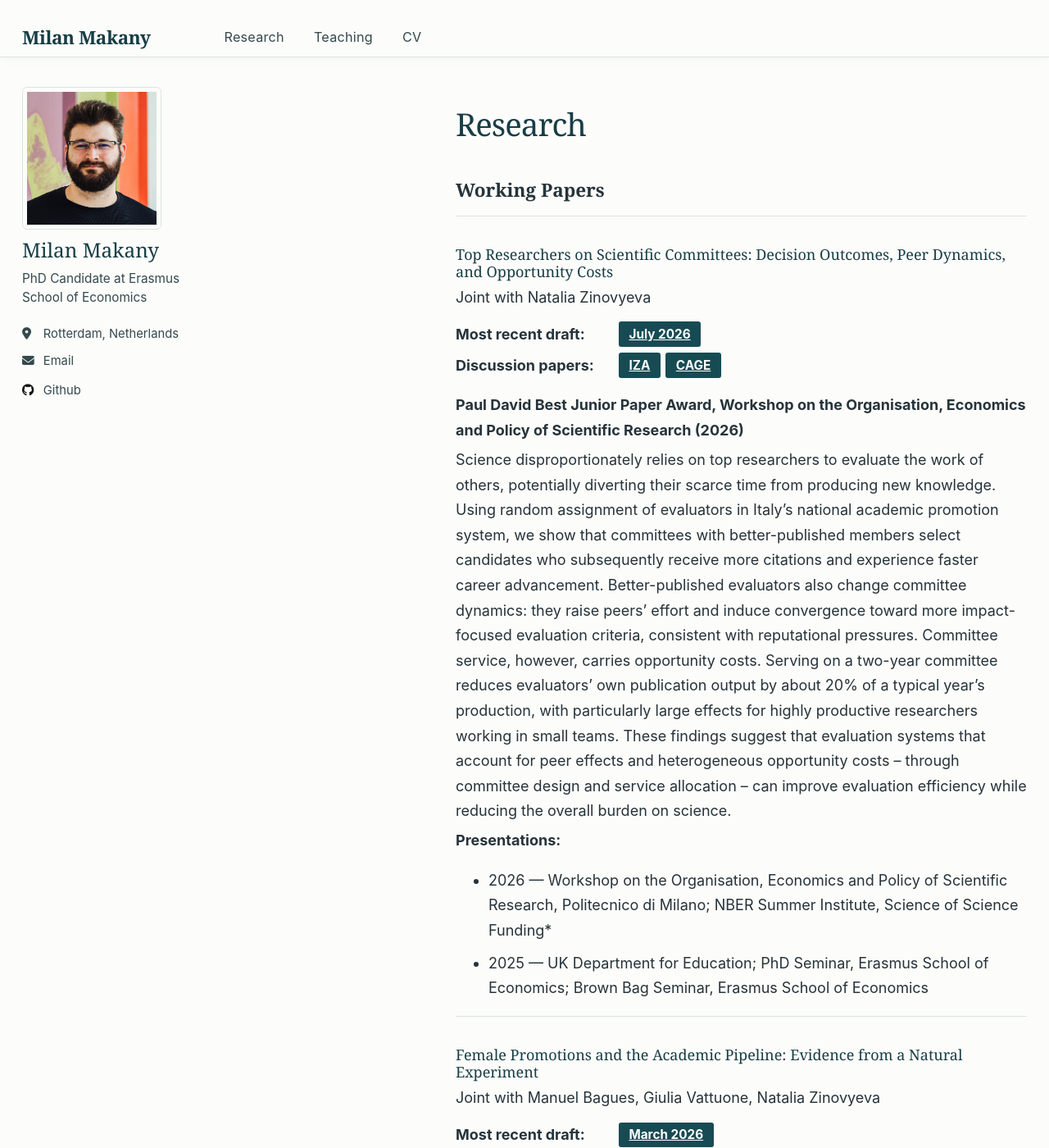
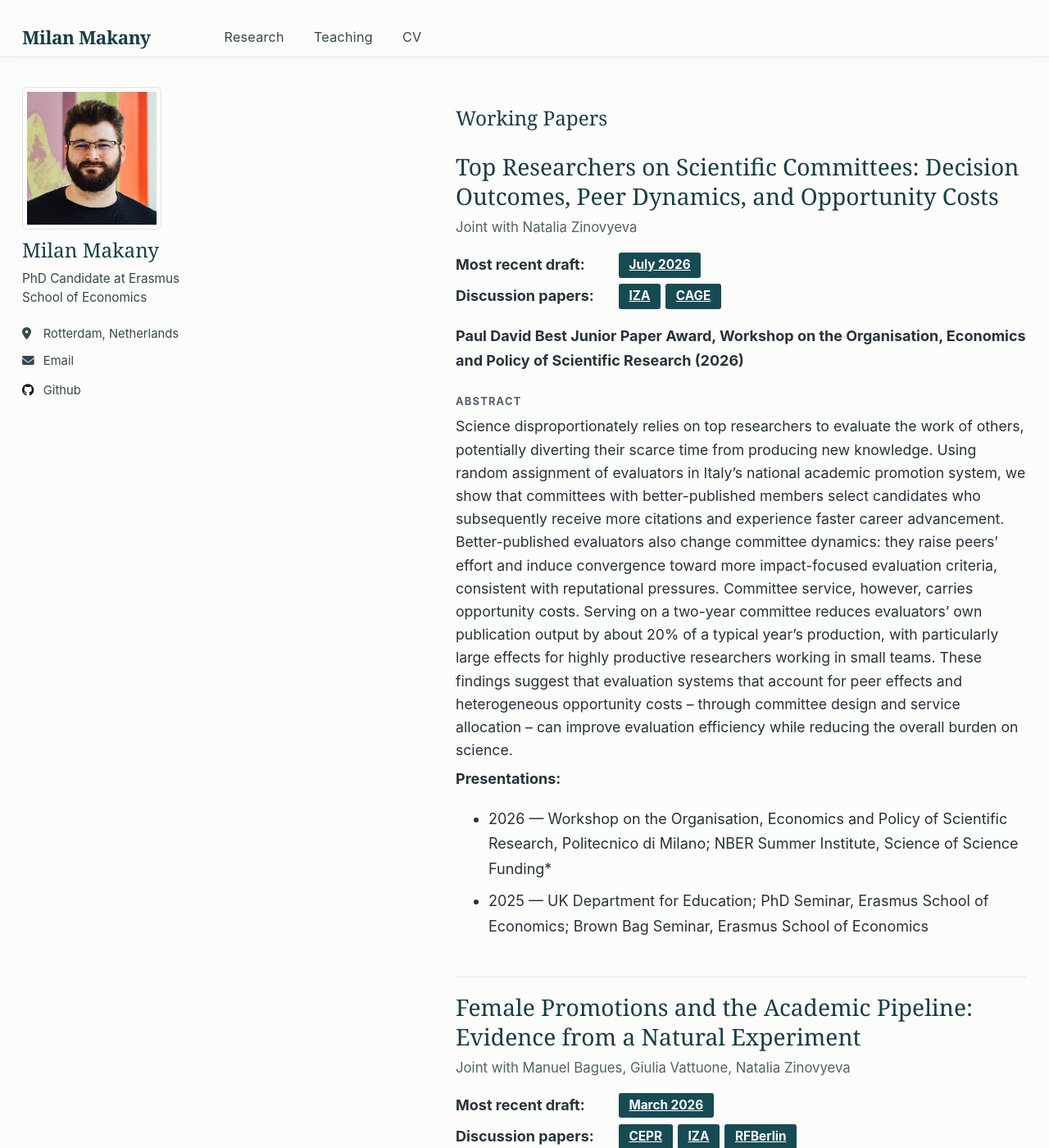
Before and after one commit to makany-milan/makany-milan.github.io, a Jekyll site: the page built from _pages/research.html, in a window 1280 px wide and 1400 px high. Shown: the whole window at 82% size. Built offline with Jekyll 4.4.1, drawn with Linux system fonts in a browser that asks for light colours; some of the changed text lies outside the part shown.

Commit message:
updated font size

```diff
--- a/_layouts/archive.html
+++ b/_layouts/archive.html
@@ -15,10 +15,14 @@ layout: default
 <div id="main" role="main">
   {% include sidebar.html %}
 
-  <div class="archive">
-    {% unless page.header.overlay_color or page.header.overlay_image %}
-      <h1 class="page__title">{{ page.title }}</h1>
-    {% endunless %}
+  <div class="archive{% if page.research_style %} archive--research{% endif %}">
+    {% if page.hide_title %}
+      <h1 class="visually-hidden">{{ page.title }}</h1>
+    {% else %}
+      {% unless page.header.overlay_color or page.header.overlay_image %}
+        <h1 class="page__title">{{ page.title }}</h1>
+      {% endunless %}
+    {% endif %}
     {{ content }}
   </div>
 </div>
--- a/_pages/research.html
+++ b/_pages/research.html
@@ -16,7 +18,7 @@ author_profile: true
       {% endif %}
 
       {% unless title_shown %}
-        <h2>{{ category[1].title }}</h2><hr />
+        <h2>{{ category[1].title }}</h2>
         {% assign title_shown = true %}
       {% endunless %}
 
@@ -145,7 +147,10 @@ author_profile: true
 
 
         {% if post.excerpt %}
-          <p>{{ post.excerpt | markdownify | remove: '<p>' | remove: '</p>' }}</p>
+          <div class="archive__item-abstract">
+            <div class="archive__item-abstract-label">Abstract</div>
+            {{ post.excerpt | markdownify }}
+          </div>
         {% endif %}
 
       {% if post.talks and post.talks.size > 0 %}
@@ -179,7 +184,10 @@ author_profile: true
       {% endif %}
 
       {% if post.excerpt %}
-        <p>{{ post.excerpt | markdownify | remove: '<p>' | remove: '</p>' }}</p>
+        <div class="archive__item-abstract">
+          <div class="archive__item-abstract-label">Abstract</div>
+          {{ post.excerpt | markdownify }}
+        </div>
       {% endif %}
 
       <p>
--- a/_pages/teaching.html
+++ b/_pages/teaching.html
@@ -3,6 +3,7 @@ layout: archive
 title: "Teaching"
 permalink: /teaching/
 author_profile: true
+hide_title: true
 ---
 
 {% include base_path %}
--- a/_sass/_academic.scss
+++ b/_sass/_academic.scss
@@ -121,6 +121,58 @@ body {
   line-height: 1.6;
 }
 
+.archive--research {
+  > h2 {
+    margin: 0 0 1.5rem;
+    color: #173e46;
+    font-size: 1.35rem;
+    font-weight: 400;
+  }
+
+  .archive__item {
+    margin-bottom: 2.5rem;
+  }
+
+  .archive__item-title {
+    margin: 0 0 0.35rem;
+    font-size: clamp(1.55rem, 2.2vw, 1.85rem);
+    line-height: 1.28;
+  }
+
+  .collaborators {
+    margin: 0 0 0.9rem;
+    color: #526269;
+    font-size: 0.93rem;
+  }
+
+  .archive__item-abstract {
+    margin-top: 1.3rem;
+    font-size: 0.98rem;
+  }
+
+  .archive__item-abstract-label {
+    margin-bottom: 0.35rem;
+    color: #526269;
+    font-family: $sans-serif;
+    font-size: 0.72rem;
+    font-weight: 700;
+    letter-spacing: 0.09em;
+    text-transform: uppercase;
+  }
+}
+
+.visually-hidden {
+  position: absolute;
+  width: 1px;
+  height: 1px;
+  padding: 0;
+  margin: -1px;
+  overflow: hidden;
+  clip: rect(0, 0, 0, 0);
+  white-space: nowrap;
+  border: 0;
+}
+
 .archive__item-link-btn {
   border-radius: 3px;
 }
```
Also changed, not shown: other parts of _pages/research.html (+2 -0 lines), _pages/cv.md (+4 -6 lines).
